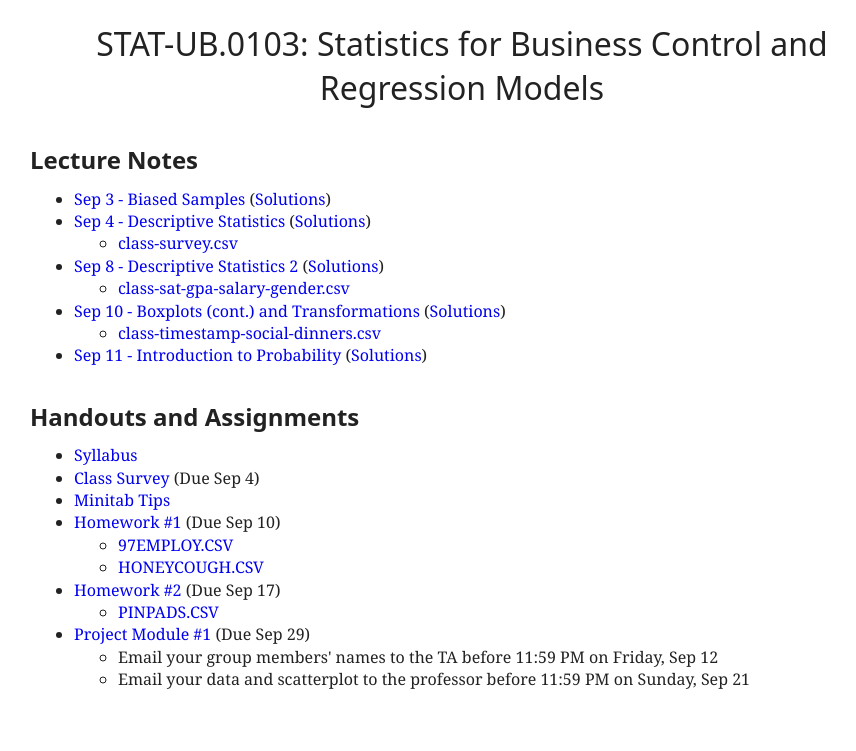
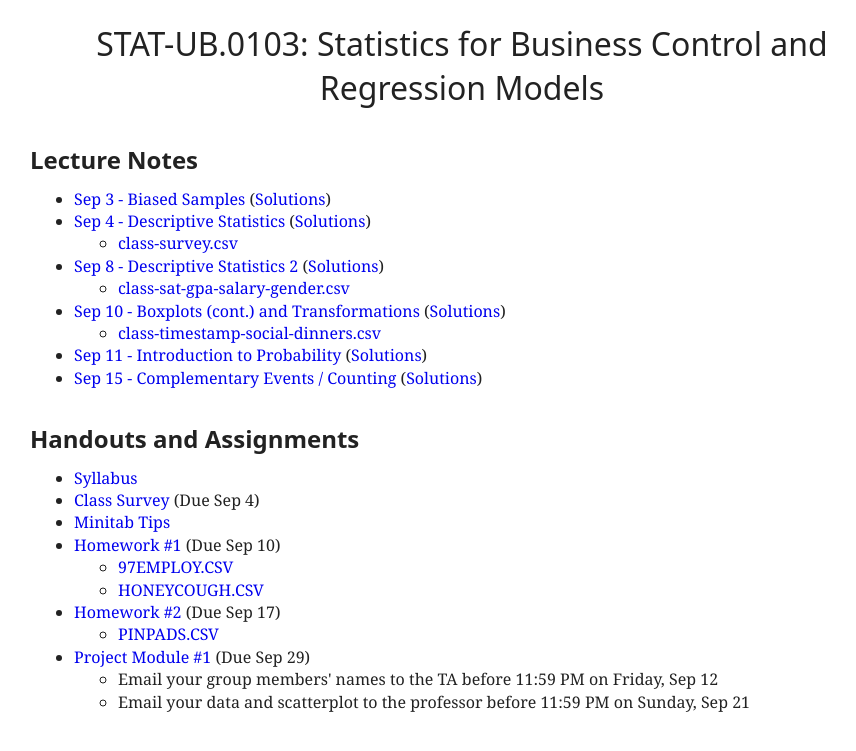
Before and after one commit to patperry/patperry.github.com, a Jekyll site: the page built from course/ub0103/index.html, in a window 1280 px wide. Shown: the top 751 px of the page, without its empty margins (178-1034 px from the left). Built offline with Jekyll 4.4.1, drawn with Linux system fonts in a browser that asks for light colours.

Commit message:
Add counting handout

```diff
--- a/course/ub0103/index.html
+++ b/course/ub0103/index.html
@@ -28,6 +28,8 @@ stylesheet: /css/main.css?v=1
     </ul>
   <li><a href="lecture/intro-prob.pdf">Sep 11 - Introduction to Probability</a>
     (<a href="lecture/intro-prob-sol.pdf">Solutions</a>)
+  <li><a href="lecture/counting.pdf">Sep 15 - Complementary Events / Counting</a>
+    (<a href="lecture/counting-sol.pdf">Solutions</a>)
 </ul>
 
 <h2>Handouts and Assignments</h2>
```
Also changed, not shown: 2 other files.
